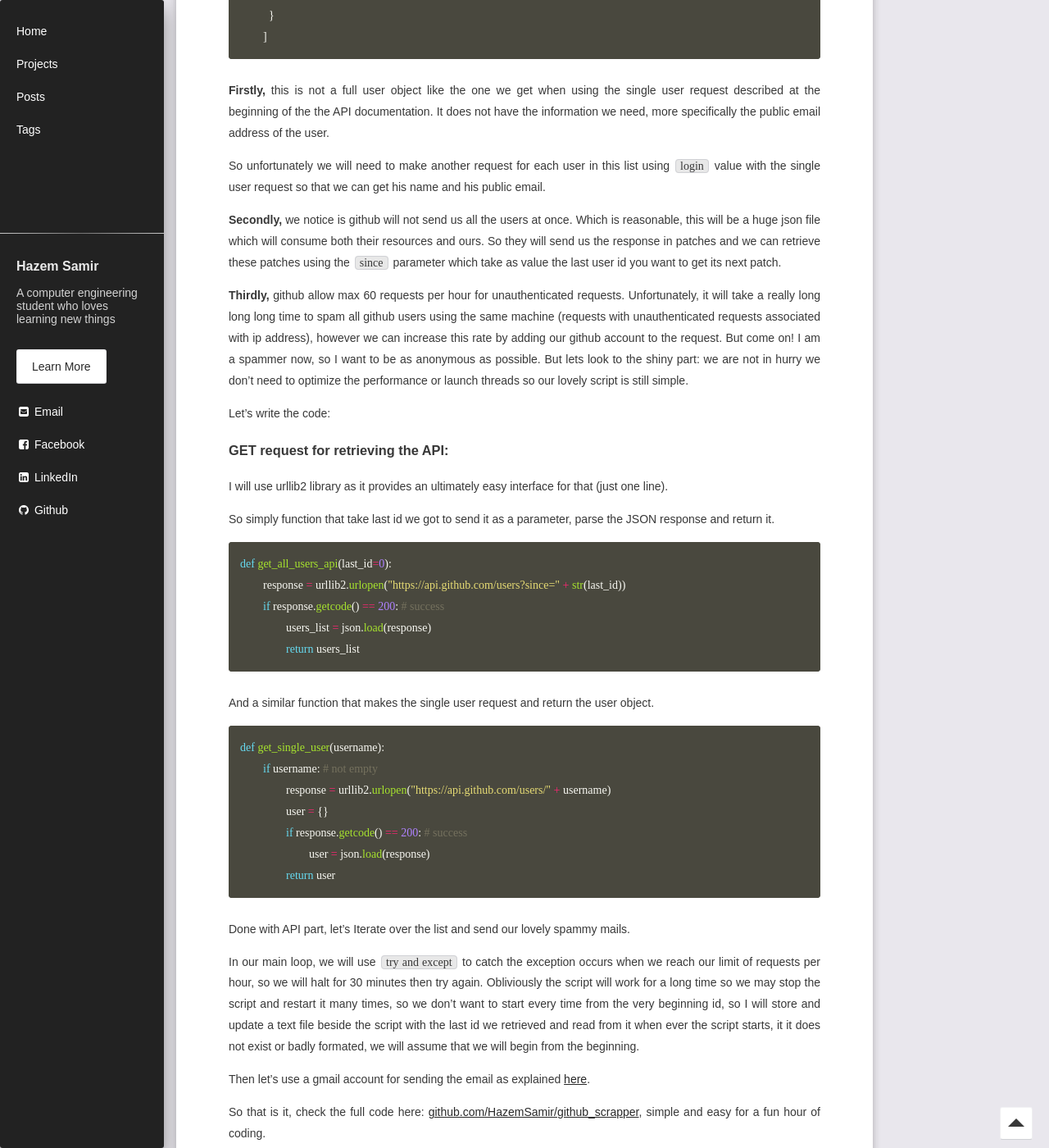
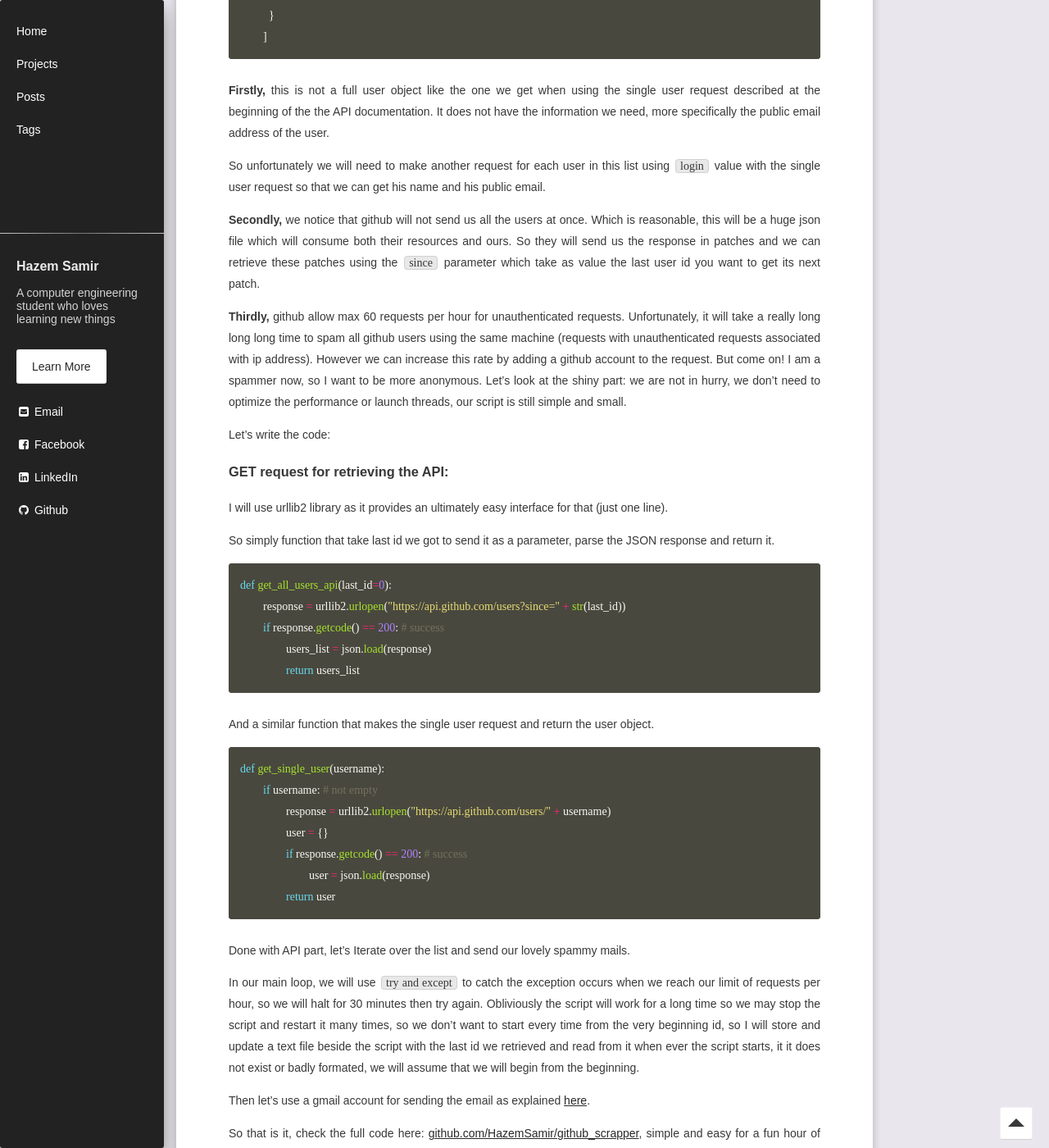
Before and after one commit to HazemSamir/HazemSamir.github.io, a Jekyll site: the page built from _posts/2016-07-25-spam-emails-to-github-users-python.md, in a window 1280 px wide and 1400 px high, scrolled down 1764 px. Shown: the whole window at 82% size. Built offline with Jekyll 4.4.1, drawn with Linux system fonts in a browser that asks for light colours; some web fonts are replaced; comment, search, counter and statistics services are not loaded; some of the changed text lies outside the part shown.

Commit message:
python scrapper post fix 2

```diff
--- a/_posts/2016-07-25-spam-emails-to-github-users-python.md
+++ b/_posts/2016-07-25-spam-emails-to-github-users-python.md
@@ -56,9 +56,9 @@
 
 So unfortunately we will need to make another request for each user in this list using `login` value with the single user request so that we can get his name and his public email.
 
-**Secondly,** we notice is github will not send us all the users at once. Which is reasonable, this will be a huge json file which will consume both their resources and ours. So they will send us the response in patches and we can retrieve these patches using the `since` parameter which take as value the last user id you want to get its next patch.
+**Secondly,** we notice that github will not send us all the users at once. Which is reasonable, this will be a huge json file which will consume both their resources and ours. So they will send us the response in patches and we can retrieve these patches using the `since` parameter which take as value the last user id you want to get its next patch.
 
-**Thirdly,** github allow max 60 requests per hour for unauthenticated requests. Unfortunately, it will take a really long long long time to spam all github users using the same machine (requests with unauthenticated requests associated with ip address), however we can increase this rate by adding our github account to the request. But come on! I am a spammer now, so I want to be as anonymous as possible. But lets look to the shiny part: we are not in hurry we don't need to optimize the performance or launch threads so our lovely script is still simple.
+**Thirdly,** github allow max 60 requests per hour for unauthenticated requests. Unfortunately, it will take a really long long long time to spam all github users using the same machine (requests with unauthenticated requests associated with ip address). However we can increase this rate by adding a github account to the request. But come on! I am a spammer now, so I want to be more anonymous. Let's look at the shiny part: we are not in hurry, we don't need to optimize the performance or launch threads, our script is still simple and small.
 
 Let's write the code:
 
@@ -93,9 +93,9 @@
 
 Then let's use a gmail account for sending the email as explained [here](http://stackabuse.com/how-to-send-emails-with-gmail-using-python/).
 
-So that is it, check the full code here: [github.com/HazemSamir/github_scrapper](https://github.com/HazemSamir/github_scrapper), simple and easy for a fun hour of coding.
+So that is it, check the full code here: [github.com/HazemSamir/github_scrapper](https://github.com/HazemSamir/github_scrapper), simple and easy for a fun hour of coding. Feel free to try or modify it and notify me if some thing went wrong.
 
 #### what to do next:
 
-- I will try to rewrite the code uisng node.js.
+- Try to rewrite the code uisng node.js.
 - Try to use the code on a network of machines and try to sync them.
```
Also changed, not shown: other parts of _posts/2016-07-25-spam-emails-to-github-users-python.md (+1 -1 lines).
